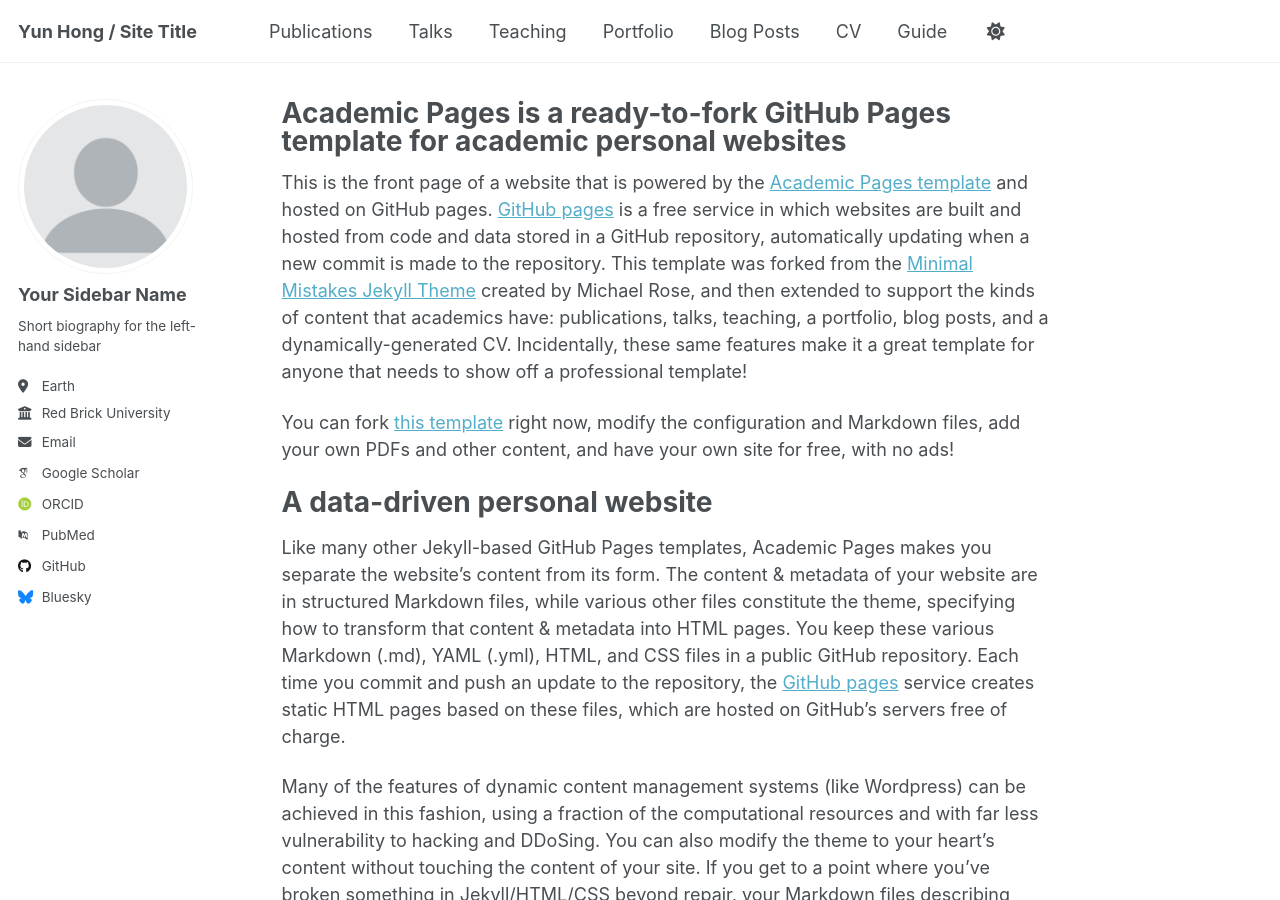
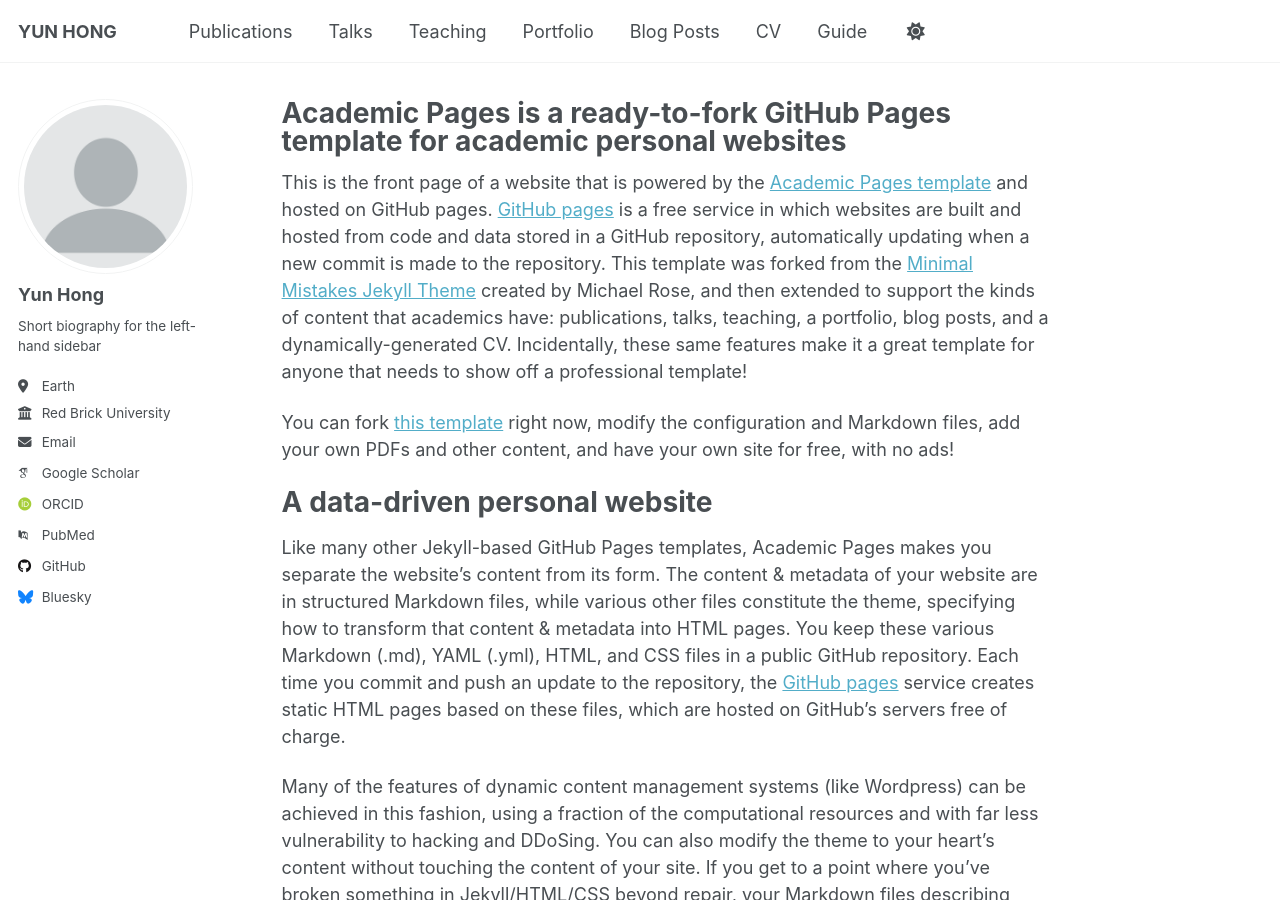
Before and after one commit to 16yunH/16yunH.github.io, a Jekyll site: the page built from _pages/about.md, in a window 1280 px wide and 900 px high. Built offline with Jekyll 4.4.1, drawn with Linux system fonts in a browser that asks for light colours; some web fonts are replaced; a script that is not in the unit is left out.

Commit message:
Update website configuration

```diff
--- a/_config.yml
+++ b/_config.yml
@@ -9,7 +9,7 @@
 # Basic Site Settings
 locale                   : "en-US"
 site_theme               : "default" # Currently available options are "default", "air"
-title                    : "Yun Hong / Site Title"
+title                    : "YUN HONG"
 title_separator          : "-"
 name                     : &name "Yun Hong"
 description              : &description "personal description"
@@ -23,7 +23,7 @@
 author:
   # Biographic information
   avatar           : "profile.png"
-  name             : "Your Sidebar Name"
+  name             : "Yun Hong"
   pronouns         : # example: "she/her"
   bio              : "Short biography for the left-hand sidebar"
   location         : "Earth"
```
